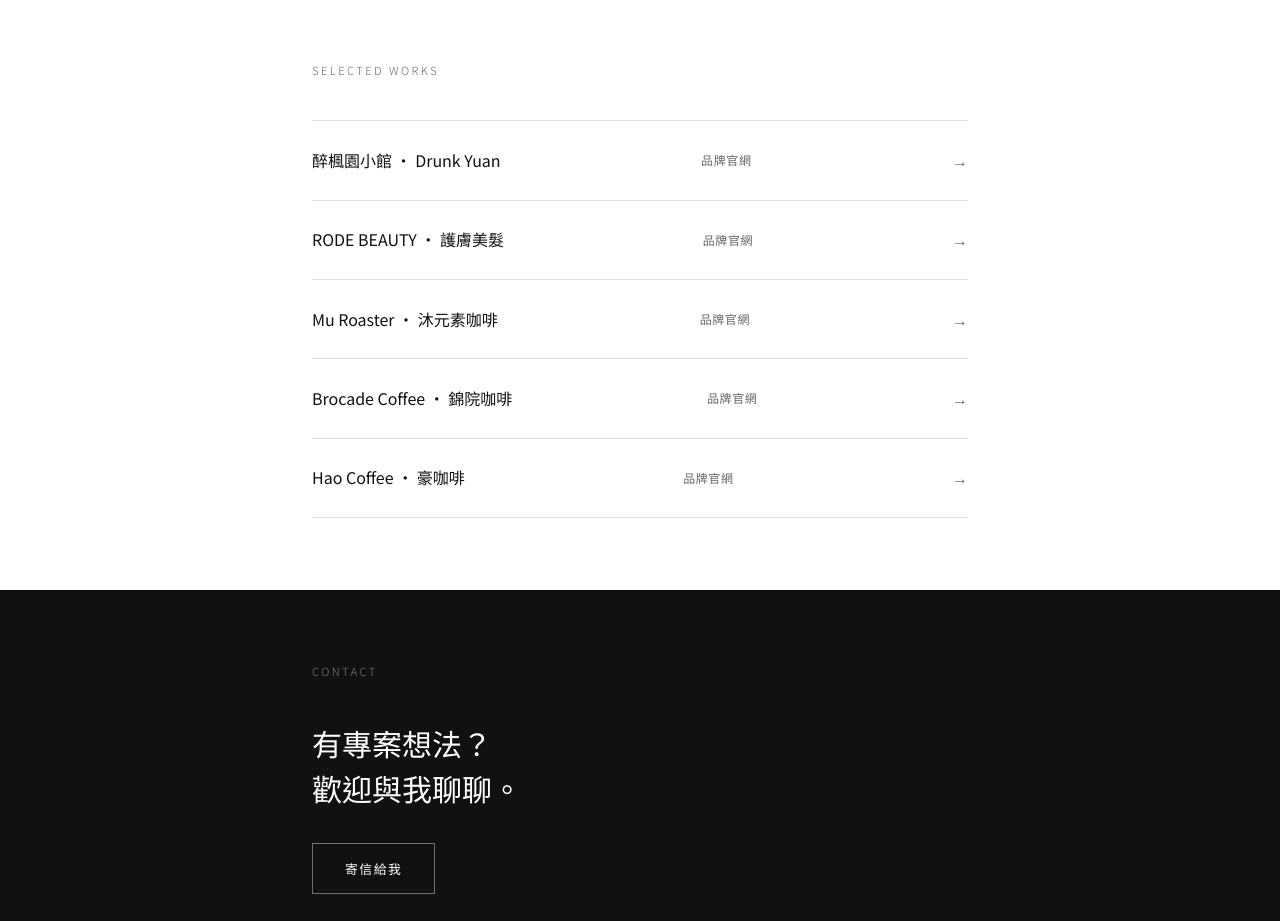
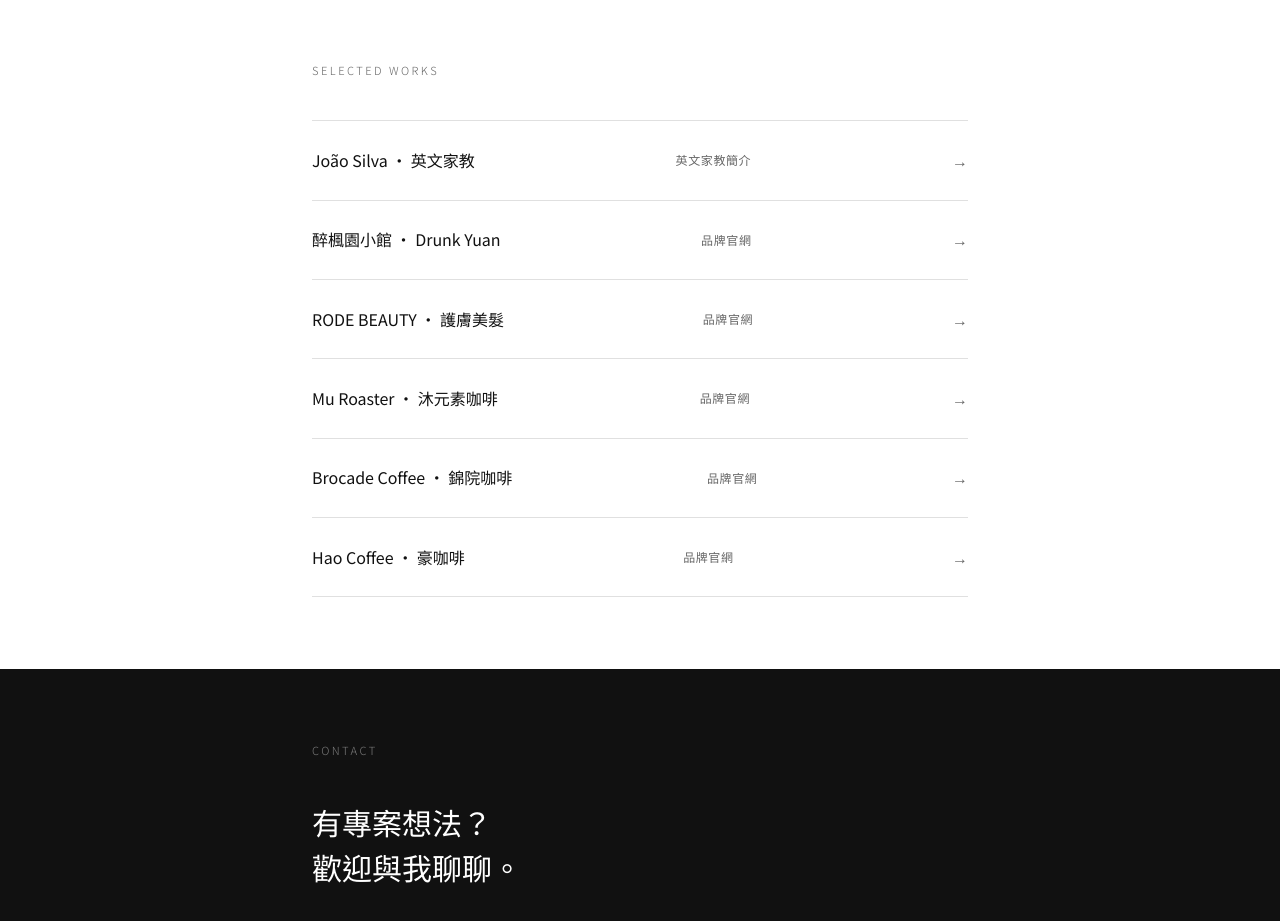
Before and after one commit to DerekH33/portfolio-sites, a plain HTML site: page index.html in a window 1280 px wide. Shown: the part 920-1841 px from the top of the page. Drawn offline with Linux system fonts and the light colour scheme.

Commit message:
feat: add English tutor profile to portfolio index

```diff
--- a/index.html
+++ b/index.html
@@ -293,6 +293,13 @@
         <p class="section-label">Selected Works</p>
         <ul class="works-list">
           <li class="work-item">
+            <a href="ricky.html" class="work-link">
+              <span class="work-name">João Silva · 英文家教</span>
+              <span class="work-tag">英文家教簡介</span>
+              <span class="work-arrow">→</span>
+            </a>
+          </li>
+          <li class="work-item">
             <a href="drunk_yuan.html" class="work-link">
               <span class="work-name">醉楓園小館 · Drunk Yuan</span>
               <span class="work-tag">品牌官網</span>
```
